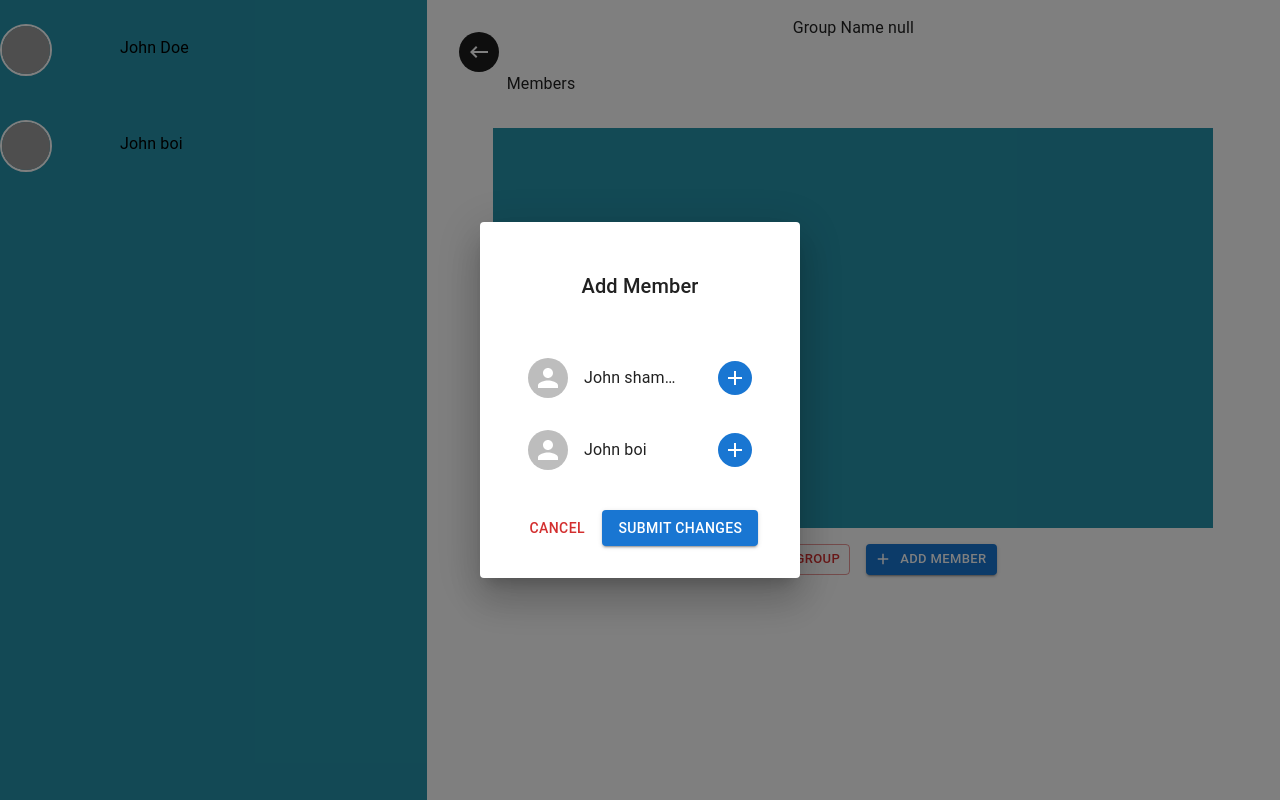
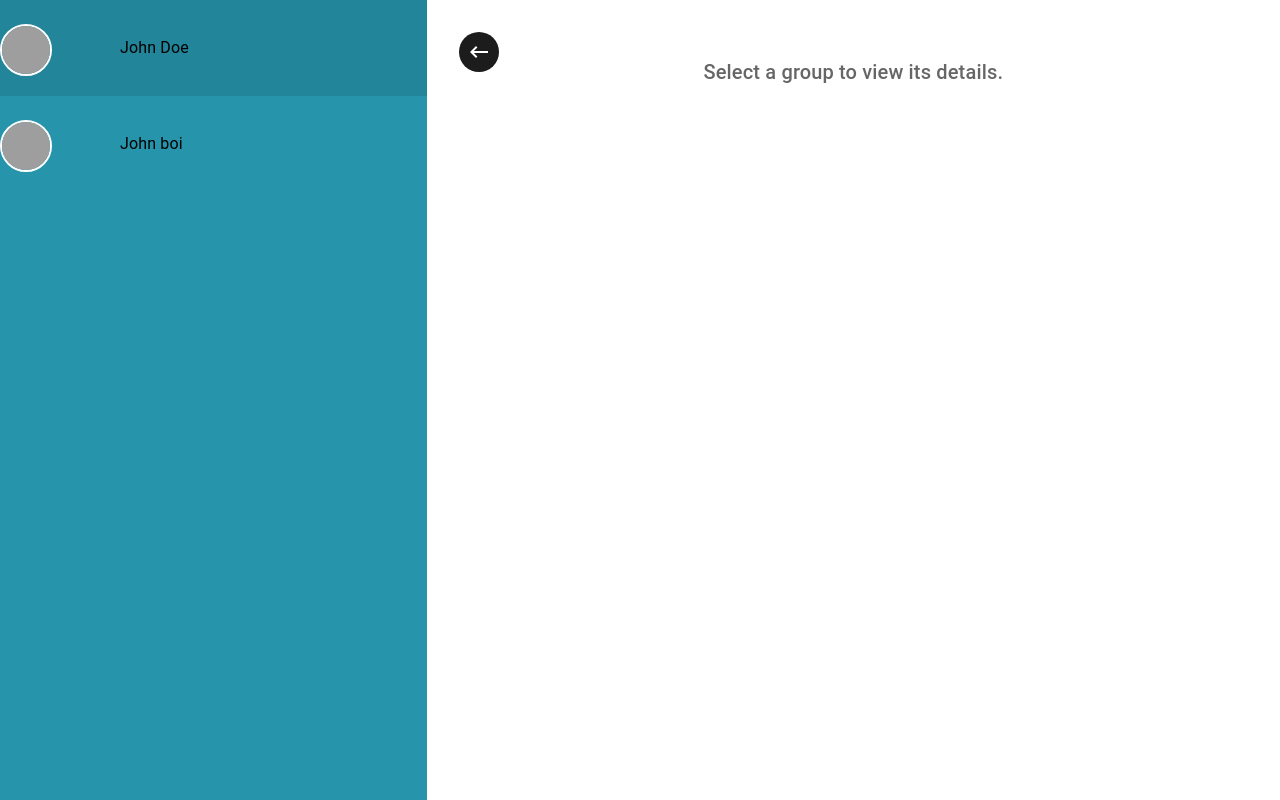
Before and after one commit to satyajitrakhunde1/ChatNow, a React (Vite) app: page /groups in a window 1280 px wide. Built offline with nearby package versions, Linux system fonts and the light colour scheme; grey boxes are pictures that could not be loaded.

Commit message:
groups page fixed

```diff
--- a/src/components/dialogs/AddMemberDialog.jsx
+++ b/src/components/dialogs/AddMemberDialog.jsx
@@ -14,7 +14,7 @@ const AddMemberDialog = ({ addMember, isLoadingAddMember, chatId }) => {
   };
 
   const addMemberSubmitHandler = () => {
-    // Add your submit logic here
+   closeHandler()
   };
 
   const closeHandler = () => {
--- a/src/components/shared/UserItem.jsx
+++ b/src/components/shared/UserItem.jsx
@@ -2,13 +2,13 @@ import { Add as AddIcon, Remove as RemoveIcon } from '@mui/icons-material';
 import { Avatar, IconButton, ListItem, Stack, Typography } from '@mui/material';
 import React, { memo } from 'react';
 
-const UserItem = ({ user, handler, handlerIsLoading,isAdded=false }) => {
+const UserItem = ({ user, handler, handlerIsLoading,isAdded=false,styling={} }) => {
   const { name, _id, avatar } = user;
 
 
   return (
     <ListItem >
-      <Stack direction={"row"} alignItems={'center'} spacing={"1rem"} width={"100%"}>
+      <Stack direction={"row"} alignItems={'center'} spacing={"1rem"} width={"100%"} {...styling}>
         <Avatar />
         <Typography
           variant='body1'
--- a/src/pages/Groups.jsx
+++ b/src/pages/Groups.jsx
@@ -23,63 +23,78 @@ import {
 import { useNavigate, useSearchParams } from "react-router-dom";
 import { Link } from "../components/styles/StyledComponent";
 import AvatarCard from "../components/shared/AvatarCard";
-import { sampleChats } from "../components/constants/SampleData";
-import { lightBlue } from "@mui/material/colors";
-const ConfirmDeleteDialog =lazy(()=>import("../components/dialogs/ConfirmDeleteDialog"))
-const AddMemberDialog =lazy(()=>import("../components/dialogs/AddMemberDialog"))
+import { SampleUsers, sampleChats } from "../components/constants/SampleData";
+import UserItem from "../components/shared/UserItem";
 
-
+const ConfirmDeleteDialog = lazy(() =>
+  import("../components/dialogs/ConfirmDeleteDialog")
+);
+const AddMemberDialog = lazy(() =>
+  import("../components/dialogs/AddMemberDialog")
+);
 
 const Groups = () => {
   const [searchParams] = useSearchParams();
   const chatId = searchParams.get("group");
-  console.log(chatId);
+  const navigate = useNavigate();
 
   const [isMobileMenuOpen, setIsMobileMenuOpen] = useState(false);
   const [isEdit, setIsEdit] = useState(false);
-  const [groupName, setgroupName] = useState("Group Name");
-  const [groupNameUpdatedValue, setgroupNameUpdatedValue] = useState("");
+  const [groupName, setGroupName] = useState("");
+  const [groupNameUpdatedValue, setGroupNameUpdatedValue] = useState("");
   const [confirmDeleteDialog, setConfirmDeleteDialog] = useState(false);
+
+  useEffect(() => {
+    if (chatId) {
+      setGroupName(`Group Name ${chatId}`);
+      setGroupNameUpdatedValue(`updated grp name ${chatId}`);
+    } else {
+      setGroupName("");
+      setGroupNameUpdatedValue("");
+      setIsEdit(false);
+    }
+  }, [chatId]);
 
   const handleMobile = () => {
     setIsMobileMenuOpen((prev) => !prev);
   };
+
   const handleMobileClose = () => {
     setIsMobileMenuOpen(false);
   };
+
   const updateGroupName = () => {
     setIsEdit(false);
     console.log(groupNameUpdatedValue);
   };
-  const openconfirmDeleteHandler = () => {
-    setConfirmDeleteDialog(true)
+
+  const openConfirmDeleteHandler = () => {
+    setConfirmDeleteDialog(true);
     console.log("Delete group");
   };
-  const closeconfirmDeleteHandler = () => {
-    setConfirmDeleteDialog(false)
+
+  const closeConfirmDeleteHandler = () => {
+    setConfirmDeleteDialog(false);
     console.log("Delete group");
   };
+
   const openAddMemberHandler = () => {
     console.log("Add member");
   };
+
   const deleteHandler = () => {
     console.log("Delete handler");
   };
 
-  useEffect(() => {
-    setgroupName(`Group Name ${chatId}`);
-    setgroupNameUpdatedValue(`updated grp name ${chatId}`);
-    return () => {
-      setIsEdit(false);
+  const removeMemberHandler = (id) => {
+    console.log("remove member", id);
   };
-  }, [chatId]);
 
-  const navigate = useNavigate();
   const navigateBack = () => {
     navigate("/");
   };
 
-  const isAddMember=true;
+  const isAddMember = false;
 
   const IconBtns = (
     <>
@@ -125,7 +140,7 @@ const Groups = () => {
         <>
           <TextField
             value={groupNameUpdatedValue}
-            onChange={(e) => setgroupNameUpdatedValue(e.target.value)}
+            onChange={(e) => setGroupNameUpdatedValue(e.target.value)}
           />
           <IconButton onClick={updateGroupName}>
             <DoneIcon />
@@ -155,18 +170,26 @@ const Groups = () => {
         md: "1rem 4rem",
       }}
     >
+      <Button
+        onClick={openConfirmDeleteHandler}
+        size="small"
+        color="error"
+        variant="outlined"
+        startIcon={<DeleteIcon />}
+      >
+        Delete Group
+      </Button>
 
-    <Button onClick={openconfirmDeleteHandler} size="small" color="error" variant="outlined" startIcon={<DeleteIcon/>}>Delete Group</Button>
-
-
-    <Button onClick={openAddMemberHandler} size="small" variant="contained" startIcon={<AddIcon/>}>Add Member</Button>
+      <Button
+        onClick={openAddMemberHandler}
+        size="small"
+        variant="contained"
+        startIcon={<AddIcon />}
+      >
+        Add Member
+      </Button>
     </Stack>
   );
-
-
-
-
-
 
   return (
     <Grid container height={"100vh"}>
@@ -192,9 +215,9 @@ const Groups = () => {
       >
         {IconBtns}
 
-        {GroupName && (
+        {chatId ? (
           <>
-            {groupName}
+            {GroupName}
             <Typography
               margin={"2rem"}
               alignSelf={"flex-start"}
@@ -212,26 +235,45 @@ const Groups = () => {
                 md: "1rem 4rem",
               }}
               spacing={"2rem"}
-  bgcolor="#2694ab"
               height={"50vh"}
               overflow="auto"
             >
-{/* members */}
+              {SampleUsers.map((i) => (
+                <UserItem
+                  key={i._id}
+                  user={i}
+                  isAdded
+                  styling={{
+                    boxShadow: "0 0 0.5rem rgba(0,0,0,0.2)",
+                    padding: "1rem 2rem",
+                    borderRadius: "1rem",
+                  }}
+                  handler={removeMemberHandler}
+                />
+              ))}
             </Stack>
             {ButtonGroup()}
           </>
+        ) : (
+          <Typography variant="h6" color="textSecondary" sx={{ mt: 5 }}>
+            Select a group to view its details.
+          </Typography>
         )}
       </Grid>
 
-{
-  isAddMember && <Suspense fallback={<Backdrop open />}>
-<AddMemberDialog/>
+      {isAddMember && (
+        <Suspense fallback={<Backdrop open />}>
+          <AddMemberDialog />
         </Suspense>
-}
+      )}
 
       {confirmDeleteDialog && (
         <Suspense fallback={<Backdrop open />}>
-    <ConfirmDeleteDialog open={confirmDeleteDialog} handleClose={closeconfirmDeleteHandler} deleteHandler={deleteHandler}/>
+          <ConfirmDeleteDialog
+            open={confirmDeleteDialog}
+            handleClose={closeConfirmDeleteHandler}
+            deleteHandler={deleteHandler}
+          />
         </Suspense>
       )}
 
@@ -266,7 +308,6 @@ const GroupListItem = memo(({ group, chatId }) => {
   return (
     <Link
       to={`?group=${_id}`}
-      // onclick to avoid rerender when same chat is clicked again n again
       onClick={(e) => {
         if (chatId === _id) e.preventDefault();
       }}
```
Lines whose indentation alone changed are shown as unchanged.
